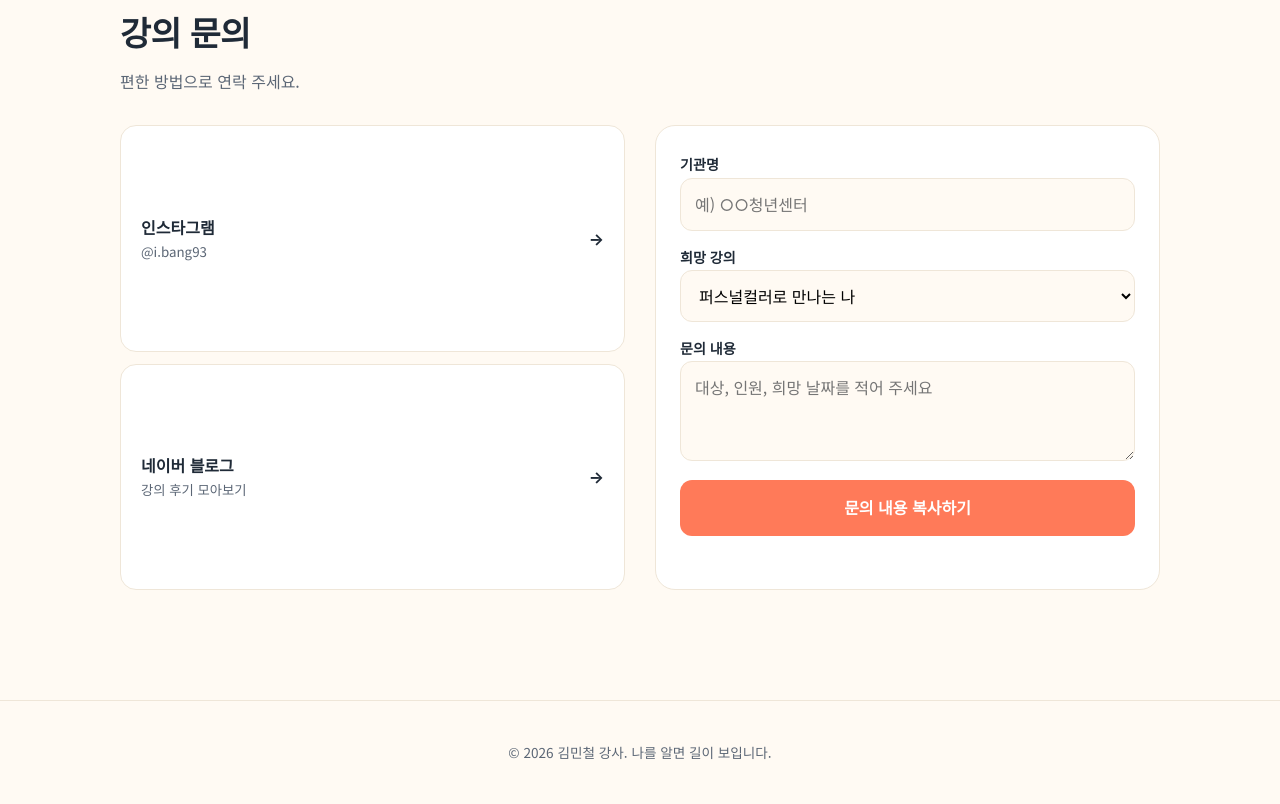
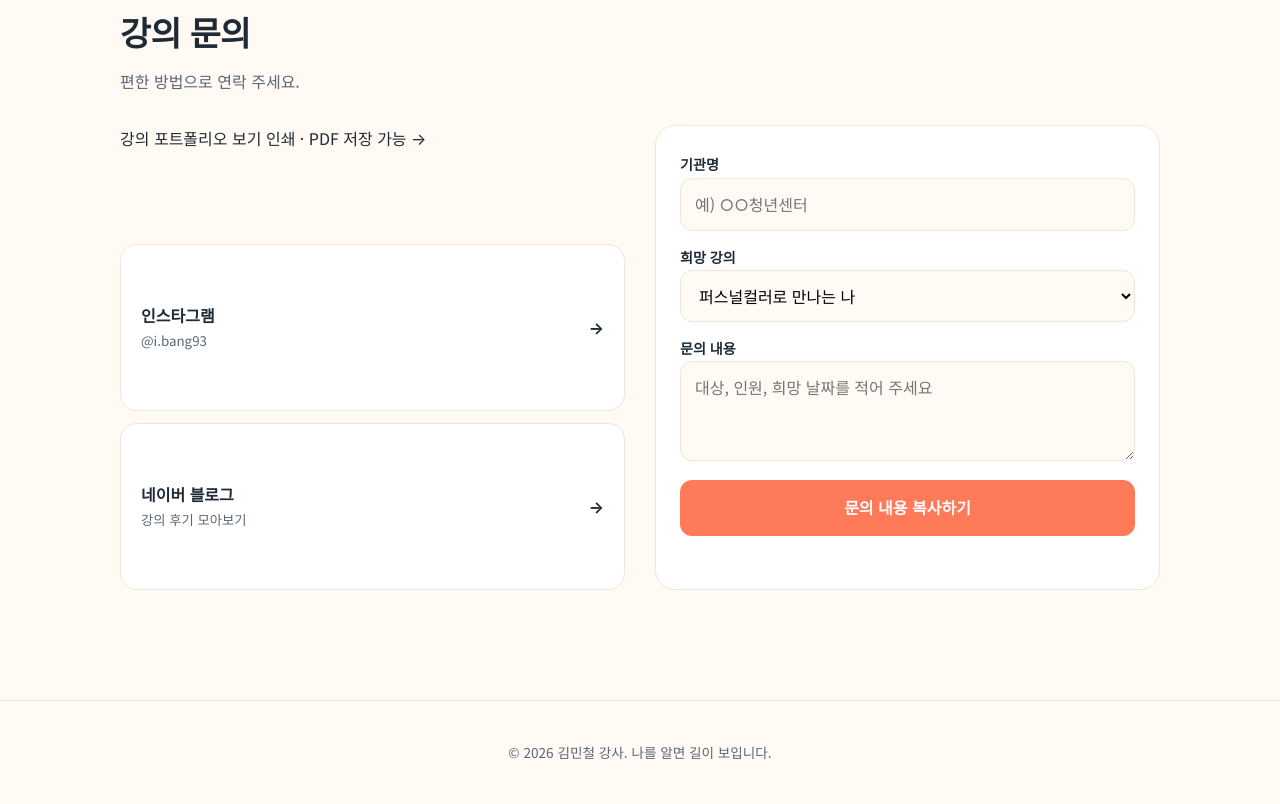
Before and after one commit to kmc1050-creator/my-first-app, a plain HTML site: page index.html in a window 1280 px wide. Shown: the part 3575-4379 px from the top of the page. Drawn offline with Linux system fonts and the light colour scheme.

Commit message:
문의 영역에 포트폴리오 버튼 추가

```diff
--- a/index.html
+++ b/index.html
@@ -303,6 +303,7 @@
       <p class="sec-sub reveal">편한 방법으로 연락 주세요.</p>
       <div class="contact">
         <div class="links reveal">
+          <a class="portfolio-contact-btn" href="?view=portfolio">강의 포트폴리오 보기 <span>인쇄 · PDF 저장 가능 →</span></a>
           <a class="link-box" href="https://www.instagram.com/i.bang93" target="_blank" rel="noopener"><div>인스타그램<small>@i.bang93</small></div><span>→</span></a>
           <a class="link-box" href="https://blog.naver.com/kmc1500" target="_blank" rel="noopener"><div>네이버 블로그<small>강의 후기 모아보기</small></div><span>→</span></a>
         </div>
```
